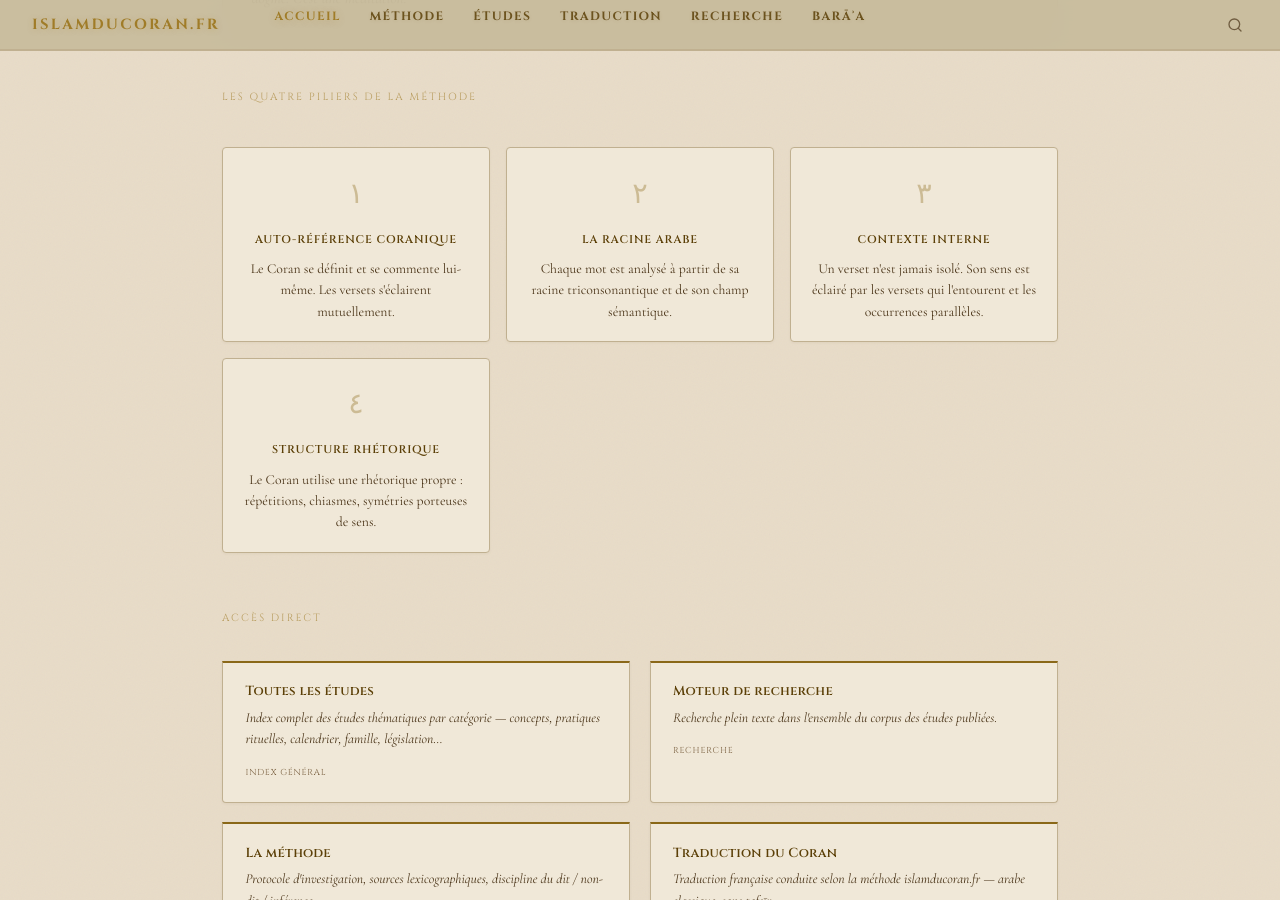
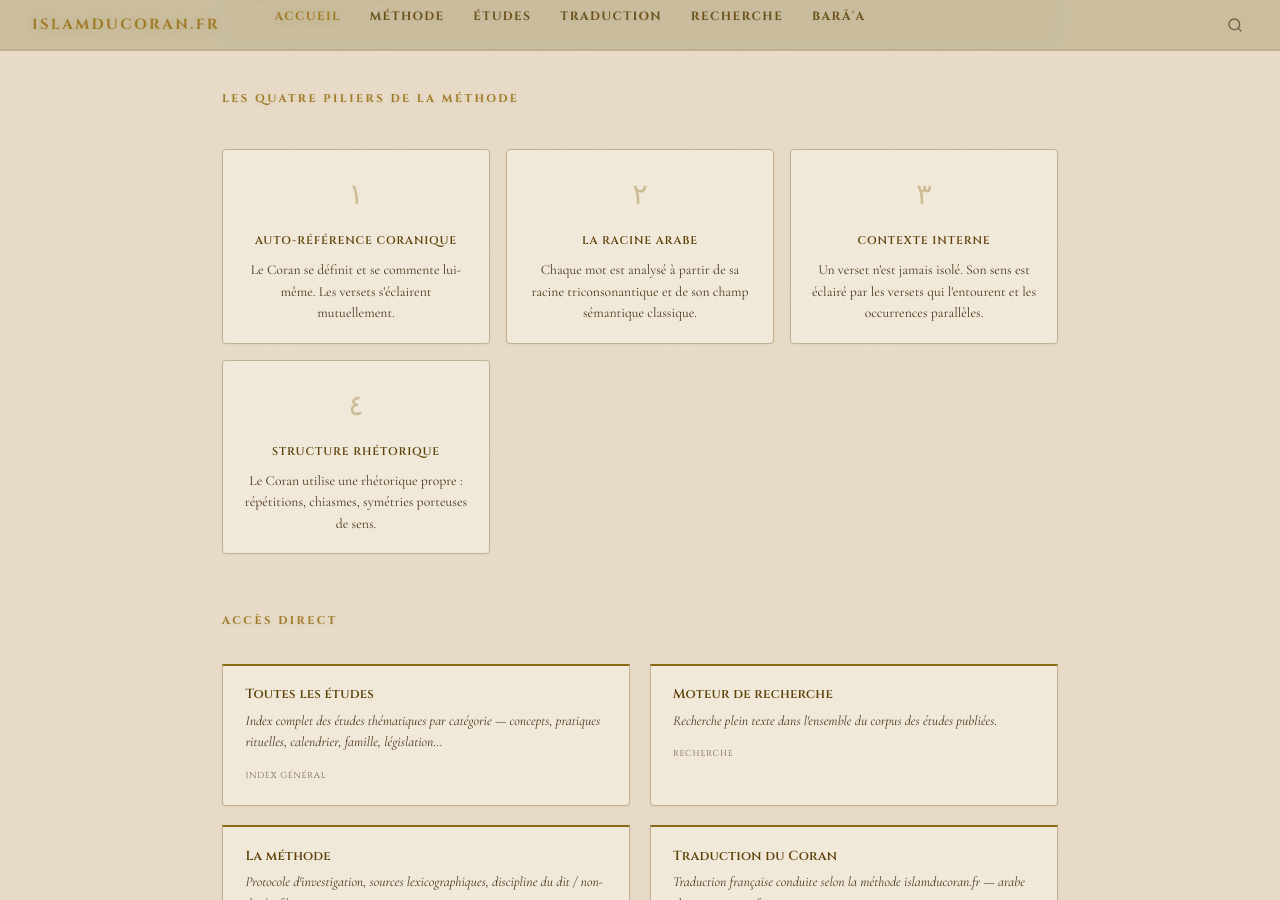
Before and after one commit to Makhuwcoder/islamducoran, a Jekyll site: the page built from index.md, in a window 1280 px wide and 900 px high, scrolled down 1159 px. Built offline with Jekyll 4.4.1, drawn with Linux system fonts in a browser that asks for light colours.

Commit message:
Use section-label class for gold section titles

```diff
--- a/index.md
+++ b/index.md
@@ -5,7 +5,6 @@ description: "Le Coran lu par lui-même, en arabe classique — Sans tafsīr ·
 permalink: /
 ---
 
-<!-- ── HERO ── -->
 <header class="site-header">
   <div class="site-header__bismillah" dir="rtl">بِسْمِ اللَّهِ الرَّحْمَٰنِ الرَّحِيمِ</div>
   <h1 class="site-header__title">L'Islam du Coran</h1>
@@ -21,7 +20,6 @@ permalink: /
 
 <main class="site-main">
 
-  <!-- ── VERSET D'ACCUEIL ── -->
   <div class="home-verset">
     <span class="home-verset__ref">Sourate Al-Furqān · 25:30</span>
     <div class="home-verset__arabe" dir="rtl">
@@ -33,7 +31,6 @@ permalink: /
     </div>
   </div>
 
-  <!-- ── PRÉSENTATION ── -->
   <section style="margin: 3rem 0;">
     <div class="declaration">
       <span class="declaration__label">Ce qu'est islamducoran.fr</span>
@@ -42,9 +39,8 @@ permalink: /
     </div>
   </section>
 
-  <!-- ── LES 4 PILIERS ── -->
   <section>
-    <div style="font-family:var(--font-titre);font-size:.65rem;letter-spacing:.2em;text-transform:uppercase;color:var(--or);opacity:.65;margin-bottom:1rem">Les quatre piliers de la méthode</div>
+    <span class="section-label">Les quatre piliers de la méthode</span>
     <div class="pilliers-grid">
       <div class="pillier-card">
         <span class="pillier-card__num">١</span>
@@ -54,7 +50,7 @@ permalink: /
       <div class="pillier-card">
         <span class="pillier-card__num">٢</span>
         <div class="pillier-card__titre">La racine arabe</div>
-        <p class="pillier-card__texte">Chaque mot est analysé à partir de sa racine triconsonantique et de son champ sémantique.</p>
+        <p class="pillier-card__texte">Chaque mot est analysé à partir de sa racine triconsonantique et de son champ sémantique classique.</p>
       </div>
       <div class="pillier-card">
         <span class="pillier-card__num">٣</span>
@@ -69,9 +65,8 @@ permalink: /
     </div>
   </section>
 
-  <!-- ── ACCÈS RAPIDE ── -->
   <section style="margin-top:3.5rem">
-    <div style="font-family:var(--font-titre);font-size:.65rem;letter-spacing:.2em;text-transform:uppercase;color:var(--or);opacity:.65;margin-bottom:1.2rem">Accès direct</div>
+    <span class="section-label">Accès direct</span>
     <div class="etudes-grid">
 
       <a class="etude-card" href="{{ '/etudes/' | relative_url }}">
@@ -108,11 +103,10 @@ permalink: /
     </div>
   </section>
 
-  <!-- ── ÉTUDES RÉCENTES ── -->
   {% assign recent = site.etudes | sort: 'date' | reverse | limit: 6 %}
   {% if recent.size > 0 %}
   <section style="margin-top:3.5rem">
-    <div style="font-family:var(--font-titre);font-size:.65rem;letter-spacing:.2em;text-transform:uppercase;color:var(--or);opacity:.65;margin-bottom:1.2rem">Études récentes</div>
+    <span class="section-label">Études récentes</span>
     <div class="etudes-grid">
       {% for etude in recent %}
       <a class="etude-card" href="{{ etude.url | relative_url }}">
```
